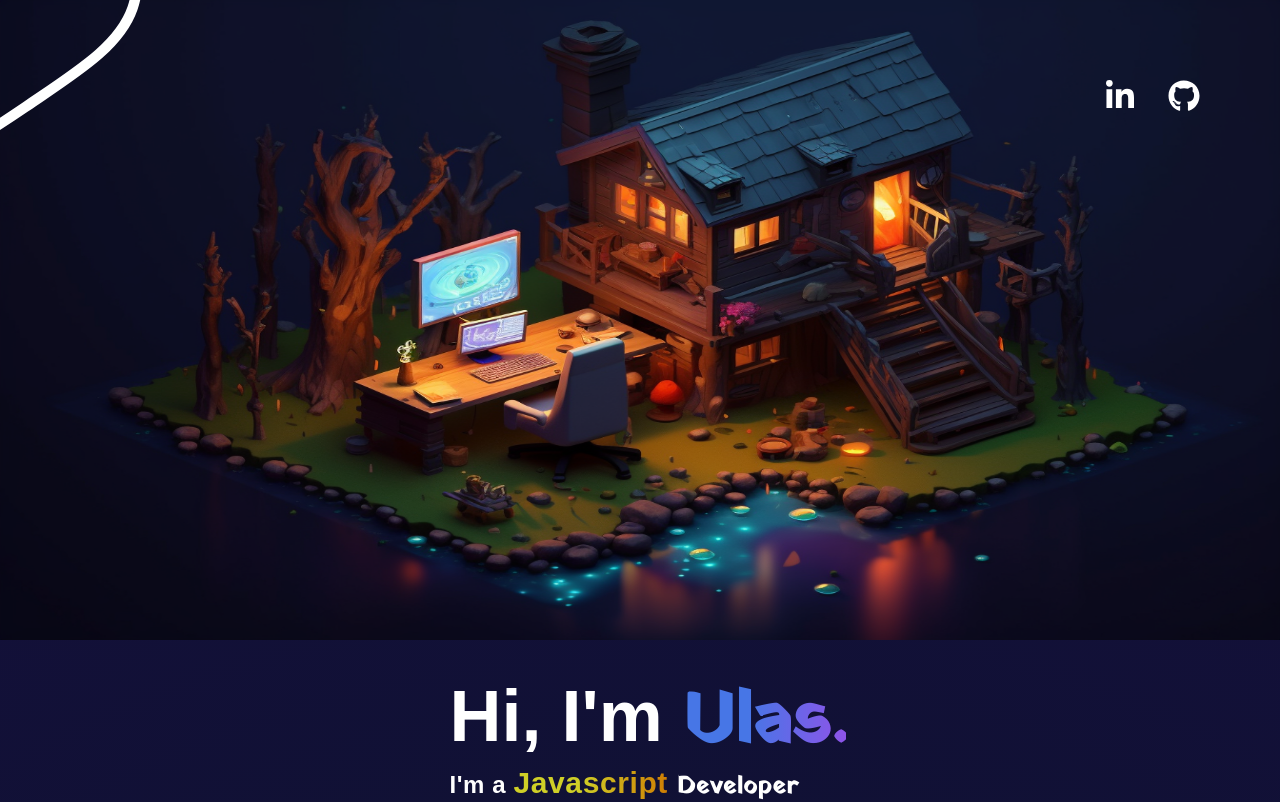
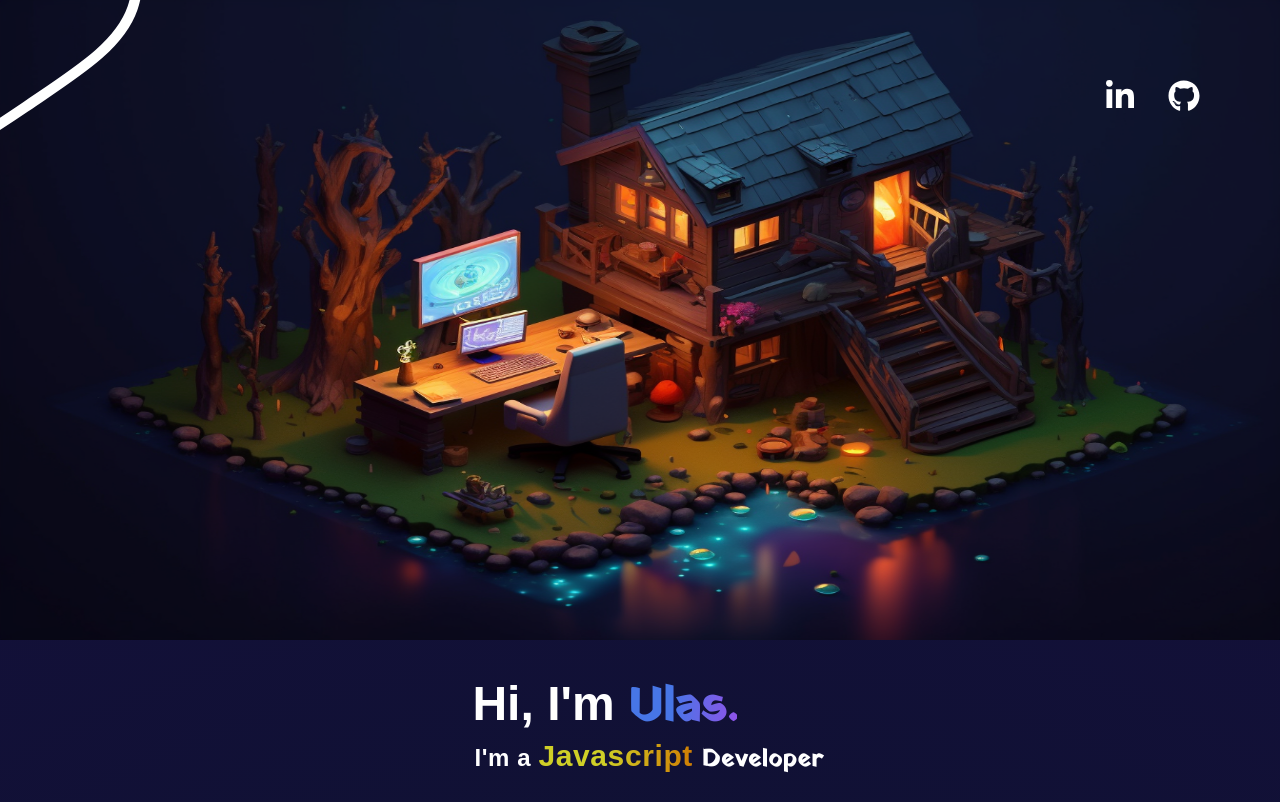
Before and after one commit to Onderito/MyPortfolio, a React (Create React App) app: page / in a window 1280 px wide. Shown: the top 802 px of the page. Built offline with nearby package versions, Linux system fonts and the light colour scheme.

Commit message:
chang picture project

```diff
--- a/src/components/HeroSection.jsx
+++ b/src/components/HeroSection.jsx
@@ -16,11 +16,11 @@ function Presentation() {
           animate="visible"
           transition={{ duration: 1.5, delay: 0.25 }}
         >
-          <h2 className="text-3xl lg:text-7xl font-bold justify-center text-white">
+          <h2 className="text-5xl lg:text-5xl font-bold justify-center text-white">
             Hi, I'm{" "}
             <span className="custom-tailwind-class font-yatra">Ulas.</span>
           </h2>
-          <p className="text-white text-2xl lg:text-2xl font-bold mt-1.5 tracking-wide">
+          <p className="text-white lg:ml-0.5 text-2xl lg:text-2xl font-bold mt-1.5 tracking-wide">
             I'm a{" "}
             <span className="custom-gradient-text text-3xl">Javascript </span>
             <span className="font-black font-yatra ">
```
Also changed, not shown: src/images/weather.png.
